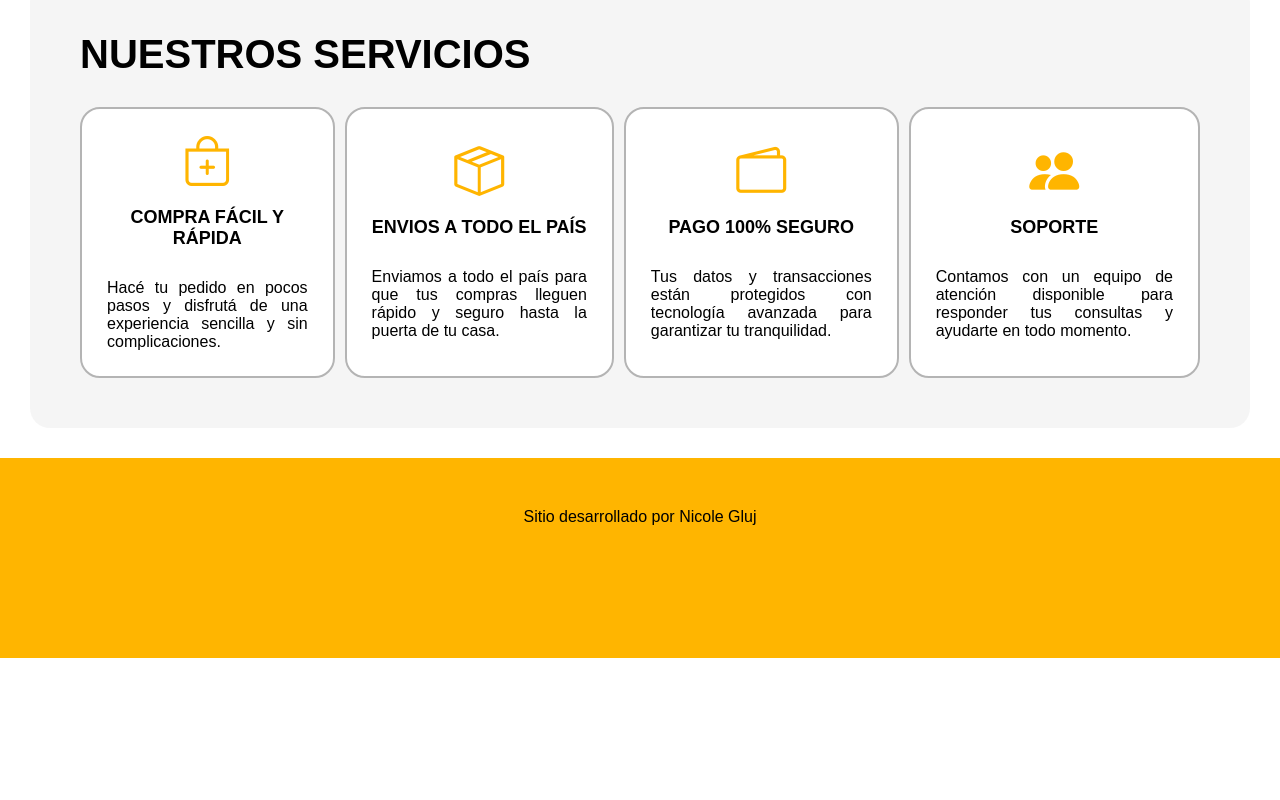
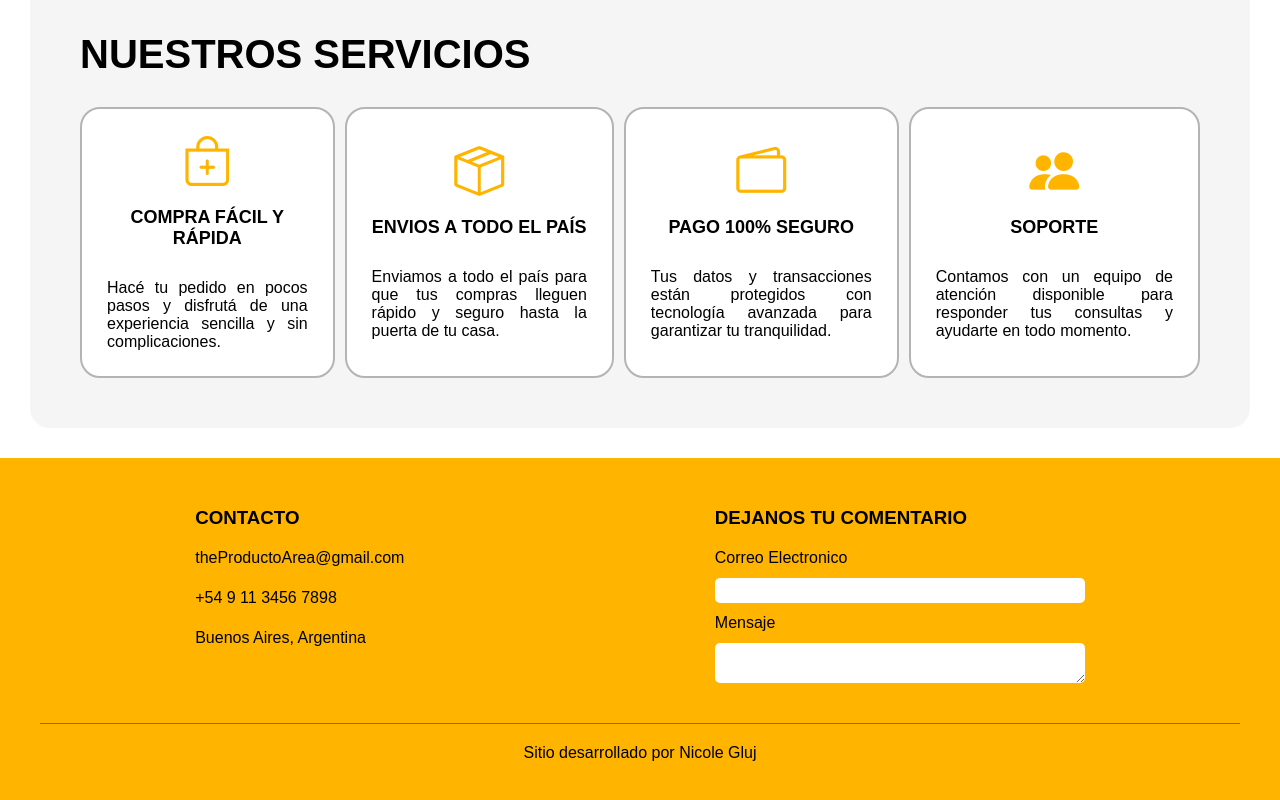
Before and after one commit to NicoleGluj/trabajo-final-frontend, a React (Vite) app: page / in a window 1280 px wide. Shown: the part 1321-2121 px from the top of the page. Before the commit the page ends 1979 px from the top, so only its background shows below. Built offline with nearby package versions, Linux system fonts and the light colour scheme; a web font is replaced by a local one.

Commit message:
fixed: style footer

```diff
--- a/src/components/Footer.jsx
+++ b/src/components/Footer.jsx
@@ -3,8 +3,22 @@ import '../styles/components/footer.css'
 const Footer = () => {
   return (
     <footer id='content-footer'>
-      <p>Sitio desarrollado por<a href="https://www.linkedin.com/in/nicole-gluj-640805210/" target="blank"> Nicole Gluj</a></p>
-
+      <div id='text-footer'>
+        <div className='contact-content'>
+          <h3>CONTACTO</h3>
+          <p>theProductoArea@gmail.com</p>
+          <p>+54 9 11 3456 7898</p>
+          <p>Buenos Aires, Argentina</p>
+        </div>
+        <div className='coment-content'>
+          <h3>DEJANOS TU COMENTARIO</h3>
+          <label>Correo Electronico</label>
+          <input type="email" />
+          <label>Mensaje</label>
+          <textarea></textarea>
+        </div>
+      </div>
+      <p className='text-desarrollado'>Sitio desarrollado por<a href="https://www.linkedin.com/in/nicole-gluj-640805210/" target="blank"> Nicole Gluj</a></p>
     </footer>
   )
 }
--- a/src/styles/components/footer.css
+++ b/src/styles/components/footer.css
@@ -1,12 +1,44 @@
 footer {
   background-color: #FFB500;
   font-family: "Host Grotesk", sans-serif;
-  height: 200px;
-  display: flex;
-  align-items: first baseline;
-  justify-content: center;
+  padding: 40px;
 }
 
-p {
-  margin-top: 50px;
+#content-footer {
+  display: flex;
+  flex-direction: column;
+  justify-content: space-around;
 }
+
+#text-footer {
+  display: flex;
+  align-items: start;
+  justify-content: space-around;
+}
+
+.contact-content {
+  line-height: 40px;
+  display: flex;
+  flex-direction: column;
+}
+
+.coment-content {
+  display: flex;
+  flex-direction: column;
+  line-height: 40px;
+}
+
+.coment-content input,
+.coment-content textarea {
+  width: 370px;
+  padding: 5px;
+  border: none;
+  border-radius: 5px;
+}
+
+.text-desarrollado {
+  margin-top: 40px;
+  text-align: center;
+  border-top: 1px solid rgb(165, 102, 0);
+  padding: 20px;
+}
--- a/src/styles/pages/home.css
+++ b/src/styles/pages/home.css
@@ -127,6 +127,10 @@
   font-size: 23px;
   text-align: start;
   margin-bottom: -20px;
+}
+
+.service-content p {
+  margin-top: 50px;
 }
 
 /* AJUSTE ICONOS */
```
